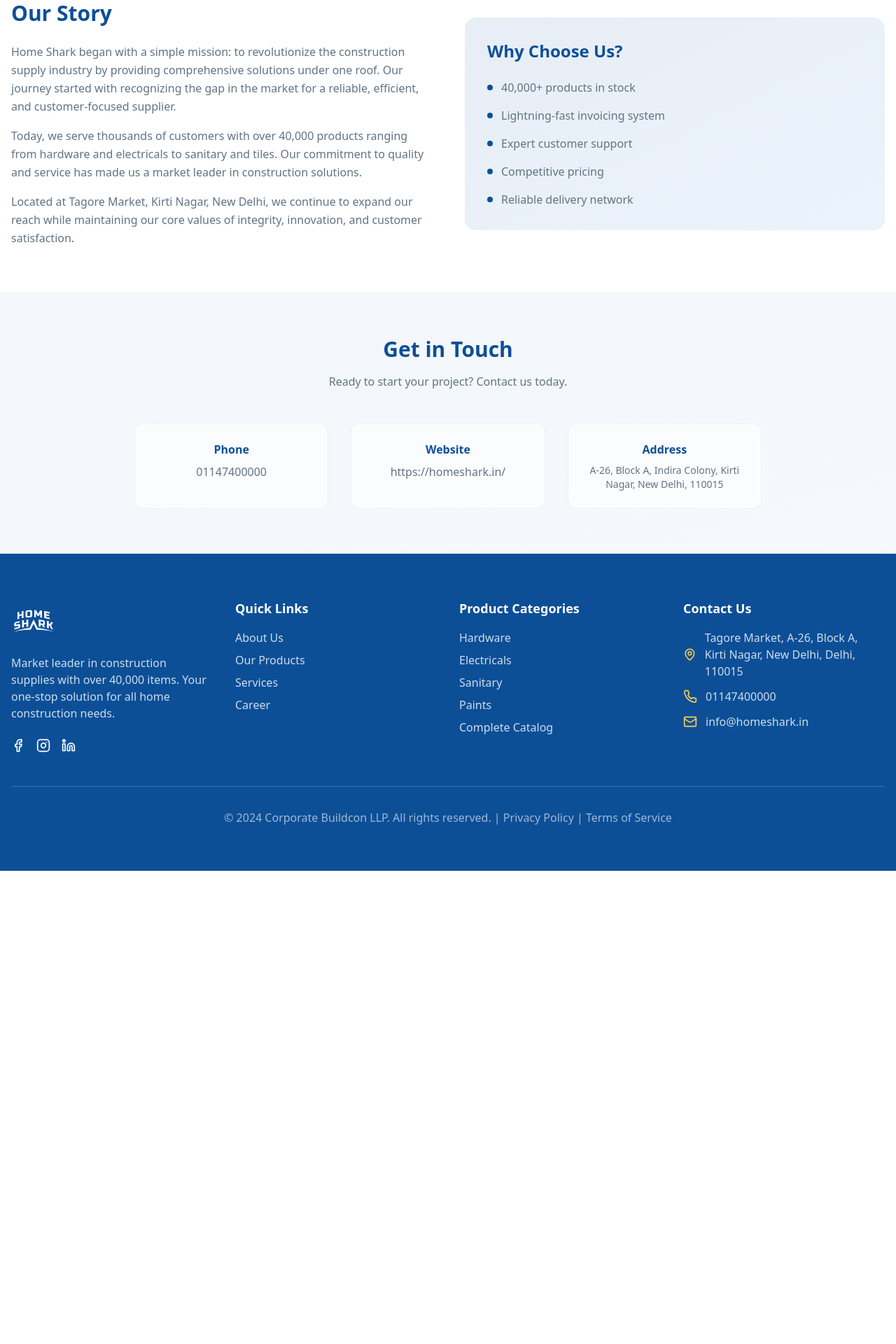
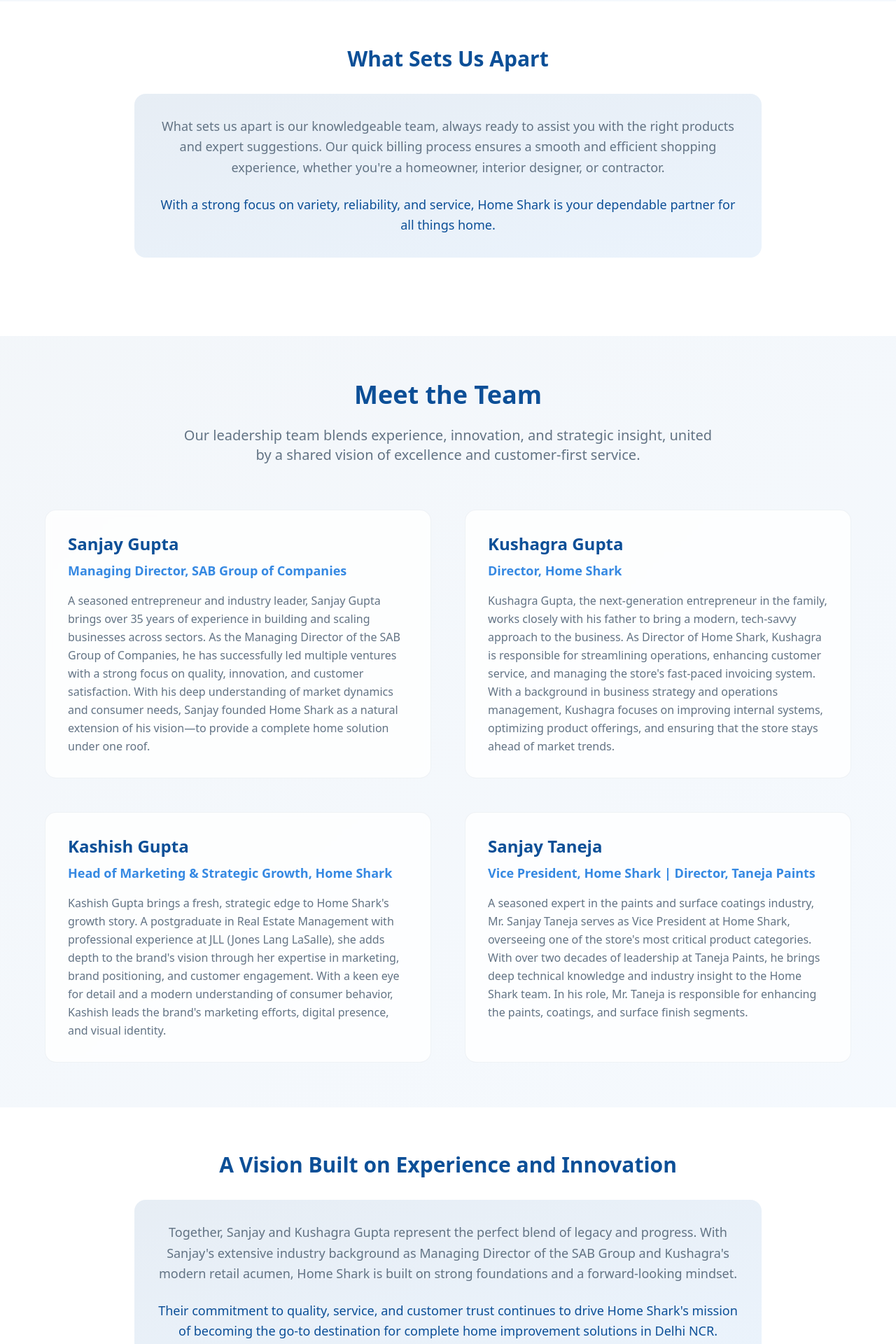
Before and after one commit to ayush6812/home-shark-one-stop-shop, a React (Vite) app: page /about in a window 1280 px wide. Shown: the part 440-2360 px from the top of the page at 70% size. Before the commit the page ends 1684 px from the top, so only its background shows below. Built offline with nearby package versions, Linux system fonts and the light colour scheme.

Commit message:
Update About Us content
Updated the About Us section with detailed information about the company, its mission, and the leadership team, including their respective roles and expertise.

```diff
--- a/src/pages/About.tsx
+++ b/src/pages/About.tsx
@@ -1,8 +1,30 @@
 import Header from "@/components/Header";
 import Footer from "@/components/Footer";
-import { Award, Users, Clock, MapPin } from "lucide-react";
 
 const About = () => {
+  const teamMembers = [
+    {
+      name: "Sanjay Gupta",
+      title: "Managing Director, SAB Group of Companies",
+      description: "A seasoned entrepreneur and industry leader, Sanjay Gupta brings over 35 years of experience in building and scaling businesses across sectors. As the Managing Director of the SAB Group of Companies, he has successfully led multiple ventures with a strong focus on quality, innovation, and customer satisfaction. With his deep understanding of market dynamics and consumer needs, Sanjay founded Home Shark as a natural extension of his vision—to provide a complete home solution under one roof."
+    },
+    {
+      name: "Kushagra Gupta",
+      title: "Director, Home Shark",
+      description: "Kushagra Gupta, the next-generation entrepreneur in the family, works closely with his father to bring a modern, tech-savvy approach to the business. As Director of Home Shark, Kushagra is responsible for streamlining operations, enhancing customer service, and managing the store's fast-paced invoicing system. With a background in business strategy and operations management, Kushagra focuses on improving internal systems, optimizing product offerings, and ensuring that the store stays ahead of market trends."
+    },
+    {
+      name: "Kashish Gupta",
+      title: "Head of Marketing & Strategic Growth, Home Shark",
+      description: "Kashish Gupta brings a fresh, strategic edge to Home Shark's growth story. A postgraduate in Real Estate Management with professional experience at JLL (Jones Lang LaSalle), she adds depth to the brand's vision through her expertise in marketing, brand positioning, and customer engagement. With a keen eye for detail and a modern understanding of consumer behavior, Kashish leads the brand's marketing efforts, digital presence, and visual identity."
+    },
+    {
+      name: "Sanjay Taneja",
+      title: "Vice President, Home Shark | Director, Taneja Paints",
+      description: "A seasoned expert in the paints and surface coatings industry, Mr. Sanjay Taneja serves as Vice President at Home Shark, overseeing one of the store's most critical product categories. With over two decades of leadership at Taneja Paints, he brings deep technical knowledge and industry insight to the Home Shark team. In his role, Mr. Taneja is responsible for enhancing the paints, coatings, and surface finish segments."
+    }
+  ];
+
   return (
     <div className="min-h-screen">
       <Header />
@@ -14,53 +36,64 @@ const About = () => {
             <h1 className="text-5xl font-bold mb-6 bg-gradient-to-r from-shark to-ocean bg-clip-text text-transparent">
               About Home Shark
             </h1>
-            <p className="text-xl text-muted-foreground max-w-3xl mx-auto leading-relaxed">
-              Your trusted partner in construction and home solutions since inception. We combine expertise with innovation to deliver exceptional results.
+            <p className="text-xl text-muted-foreground max-w-4xl mx-auto leading-relaxed">
+              At Home Shark, we're dedicated to simplifying the way you shop for your home. Located in the heart of Kirti Nagar, New Delhi, we serve as a trusted one-stop shop offering a complete range of hardware, electrical fittings, sanitary products, and paints—everything you need to build, upgrade, or refresh your space.
             </p>
           </div>
         </div>
       </section>
 
-      {/* Company Story */}
+      {/* About Us Short */}
       <section className="py-16">
         <div className="container mx-auto px-4">
-          <div className="grid md:grid-cols-2 gap-12 items-center">
-            <div>
-              <h2 className="text-3xl font-bold mb-6 text-shark">Our Story</h2>
-              <p className="text-muted-foreground mb-4 leading-relaxed">
-                Home Shark began with a simple mission: to revolutionize the construction supply industry by providing comprehensive solutions under one roof. Our journey started with recognizing the gap in the market for a reliable, efficient, and customer-focused supplier.
+          <div className="max-w-4xl mx-auto text-center">
+            <h2 className="text-3xl font-bold mb-8 text-shark">What Sets Us Apart</h2>
+            <div className="bg-gradient-to-br from-shark/10 to-ocean/10 rounded-2xl p-8 mb-12">
+              <p className="text-muted-foreground mb-6 leading-relaxed text-lg">
+                What sets us apart is our knowledgeable team, always ready to assist you with the right products and expert suggestions. Our quick billing process ensures a smooth and efficient shopping experience, whether you're a homeowner, interior designer, or contractor.
               </p>
-              <p className="text-muted-foreground mb-4 leading-relaxed">
-                Today, we serve thousands of customers with over 40,000 products ranging from hardware and electricals to sanitary and tiles. Our commitment to quality and service has made us a market leader in construction solutions.
-              </p>
-              <p className="text-muted-foreground leading-relaxed">
-                Located at Tagore Market, Kirti Nagar, New Delhi, we continue to expand our reach while maintaining our core values of integrity, innovation, and customer satisfaction.
+              <p className="text-muted-foreground leading-relaxed text-lg font-medium text-shark">
+                With a strong focus on variety, reliability, and service, Home Shark is your dependable partner for all things home.
               </p>
             </div>
+          </div>
+        </div>
+      </section>
+
+      {/* Meet the Owners */}
+      <section className="py-16 bg-gradient-to-br from-shark/5 to-ocean/5">
+        <div className="container mx-auto px-4">
+          <div className="text-center mb-16">
+            <h2 className="text-4xl font-bold mb-6 text-shark">Meet the Team</h2>
+            <p className="text-xl text-muted-foreground max-w-3xl mx-auto">
+              Our leadership team blends experience, innovation, and strategic insight, united by a shared vision of excellence and customer-first service.
+            </p>
+          </div>
+
+          <div className="grid md:grid-cols-1 lg:grid-cols-2 gap-12 max-w-6xl mx-auto">
+            {teamMembers.map((member, index) => (
+              <div key={index} className="bg-background/80 backdrop-blur-sm rounded-2xl p-8 border border-border/50 hover:border-shark/30 transition-all duration-300 hover:scale-105 hover:shadow-glow">
+                <h3 className="text-2xl font-bold mb-2 text-shark">{member.name}</h3>
+                <h4 className="text-lg font-semibold mb-4 text-ocean">{member.title}</h4>
+                <p className="text-muted-foreground leading-relaxed">{member.description}</p>
+              </div>
+            ))}
+          </div>
+        </div>
+      </section>
+
+      {/* Vision Section */}
+      <section className="py-16">
+        <div className="container mx-auto px-4">
+          <div className="max-w-4xl mx-auto text-center">
+            <h2 className="text-3xl font-bold mb-8 text-shark">A Vision Built on Experience and Innovation</h2>
             <div className="bg-gradient-to-br from-shark/10 to-ocean/10 rounded-2xl p-8">
-              <h3 className="text-2xl font-semibold mb-6 text-shark">Why Choose Us?</h3>
-              <ul className="space-y-4">
-                <li className="flex items-start gap-3">
-                  <div className="w-2 h-2 bg-shark rounded-full mt-2"></div>
-                  <span className="text-muted-foreground">40,000+ products in stock</span>
-                </li>
-                <li className="flex items-start gap-3">
-                  <div className="w-2 h-2 bg-shark rounded-full mt-2"></div>
-                  <span className="text-muted-foreground">Lightning-fast invoicing system</span>
-                </li>
-                <li className="flex items-start gap-3">
-                  <div className="w-2 h-2 bg-shark rounded-full mt-2"></div>
-                  <span className="text-muted-foreground">Expert customer support</span>
-                </li>
-                <li className="flex items-start gap-3">
-                  <div className="w-2 h-2 bg-shark rounded-full mt-2"></div>
-                  <span className="text-muted-foreground">Competitive pricing</span>
-                </li>
-                <li className="flex items-start gap-3">
-                  <div className="w-2 h-2 bg-shark rounded-full mt-2"></div>
-                  <span className="text-muted-foreground">Reliable delivery network</span>
-                </li>
-              </ul>
+              <p className="text-muted-foreground mb-6 leading-relaxed text-lg">
+                Together, Sanjay and Kushagra Gupta represent the perfect blend of legacy and progress. With Sanjay's extensive industry background as Managing Director of the SAB Group and Kushagra's modern retail acumen, Home Shark is built on strong foundations and a forward-looking mindset.
+              </p>
+              <p className="text-muted-foreground leading-relaxed text-lg font-medium text-shark">
+                Their commitment to quality, service, and customer trust continues to drive Home Shark's mission of becoming the go-to destination for complete home improvement solutions in Delhi NCR.
+              </p>
             </div>
           </div>
         </div>
@@ -82,17 +115,15 @@ const About = () => {
               <p className="text-muted-foreground">01147400000</p>
             </a>
             <a
-              href="https://homeshark.in/"
-              target="_blank"
-              rel="noopener noreferrer"
+              href="mailto:info@homeshark.in"
               className="text-center p-6 bg-background/60 backdrop-blur-sm rounded-xl border border-border/50 hover:border-shark/30 transition-all duration-300 hover:scale-105 hover:shadow-glow group"
             >
-              <h3 className="font-semibold mb-2 text-shark group-hover:text-ocean transition-colors">Website</h3>
-              <p className="text-muted-foreground">https://homeshark.in/</p>
+              <h3 className="font-semibold mb-2 text-shark group-hover:text-ocean transition-colors">Email</h3>
+              <p className="text-muted-foreground">info@homeshark.in</p>
             </a>
             <div className="text-center p-6 bg-background/60 backdrop-blur-sm rounded-xl border border-border/50">
               <h3 className="font-semibold mb-2 text-shark">Address</h3>
-              <p className="text-muted-foreground text-sm">A-26, Block A, Indira Colony, Kirti Nagar, New Delhi, 110015</p>
+              <p className="text-muted-foreground text-sm">Tagore Market, A-26, Block A, Kirti Nagar, New Delhi, Delhi, 110015</p>
             </div>
           </div>
         </div>
```
